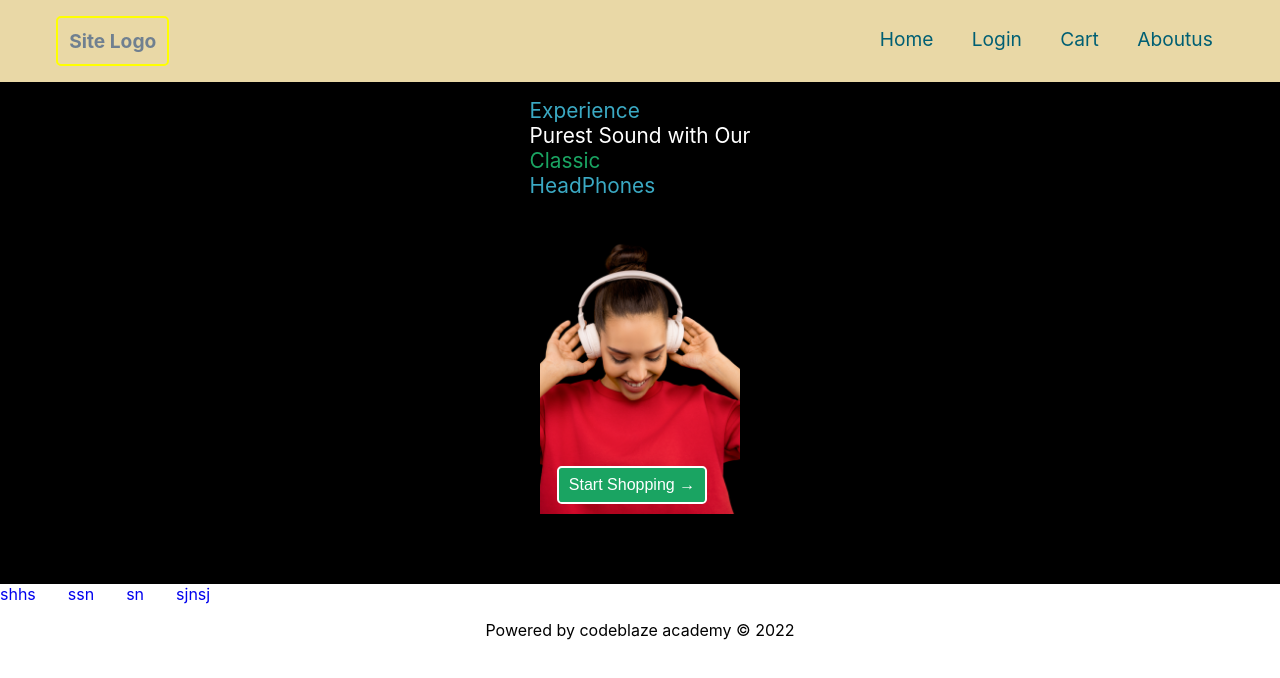
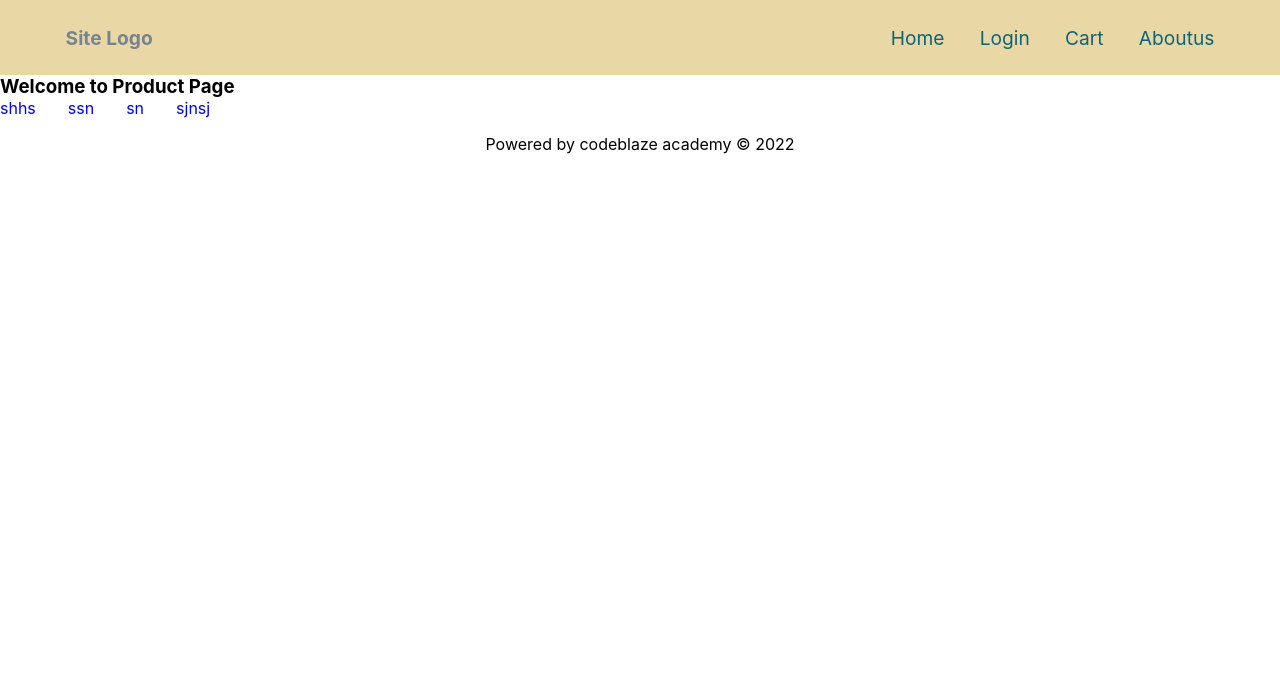
Before and after one commit to SoloBaChi/online-shopping-app, a React (Create React App) app: page /products in a window 1280 px wide. Shown: the top 678 px of the page. Built offline with nearby package versions, Linux system fonts and the light colour scheme.

Commit message:
Fourth Commit

```diff
--- a/public/index.html
+++ b/public/index.html
@@ -10,34 +10,14 @@
       content="Web site created using create-react-app"
     />
     <link rel="apple-touch-icon" href="%PUBLIC_URL%/logo192.png" />
-    <!--
-      manifest.json provides metadata used when your web app is installed on a
-      user's mobile device or desktop. See https://developers.google.com/web/fundamentals/web-app-manifest/
-    -->
+
     <link rel="manifest" href="%PUBLIC_URL%/manifest.json" />
-    <!--
-      Notice the use of %PUBLIC_URL% in the tags above.
-      It will be replaced with the URL of the `public` folder during the build.
-      Only files inside the `public` folder can be referenced from the HTML.
 
-      Unlike "/favicon.ico" or "favicon.ico", "%PUBLIC_URL%/favicon.ico" will
-      work correctly both with client-side routing and a non-root public URL.
-      Learn how to configure a non-root public URL by running `npm run build`.
-    -->
-    <title>React App</title>
+    <title>Shopping App</title>
   </head>
   <body>
     <noscript>You need to enable JavaScript to run this app.</noscript>
     <div id="root"></div>
-    <!--
-      This HTML file is a template.
-      If you open it directly in the browser, you will see an empty page.
 
-      You can add webfonts, meta tags, or analytics to this file.
-      The build step will place the bundled scripts into the <body> tag.
-
-      To begin the development, run `npm start` or `yarn start`.
-      To create a production bundle, use `npm run build` or `yarn build`.
-    -->
   </body>
 </html>
--- a/src/App.css
+++ b/src/App.css
@@ -110,14 +110,14 @@ left:-0.5rem;
 text-decoration:none;
 display:block;
 font-size:1.2rem;
-padding:0.7rem;
-background-color:var(--color10);
-color:var(--white);
+padding:0.6rem;
+color:var(--color6);
+background-color:var(--color1);
 border-radius:5px;
 text-align:center;
 }
 .nav-section nav ul li:first-child a{
-  border:2px solid yellow;
+  border:0px solid yellow;
   background-color:transparent;
   color:slategrey;
 }
@@ -129,9 +129,86 @@ text-align:center;
   margin:0 auto;
 }
 
-.nav-section nav ul a:hover{
-color:var(--color6);
-background-color:var(--color1);
+
+
+/*HomePage...SR-ONLY*/
+.sr-only{
+  display:none;
+  position:absolute;
+  width:1px;
+  height:1px;
+  margin:-1px;
+  padding:0;
+  border:none;
+  clip:rect(0,0,0,0);
+  overflow:hidden;
+}
+.menu-toggle{
+  display:inline-block;
+}
+.menu-toggle,.menu-close{
+  font-size:1.3rem;
+  color:#333;
+  padding:0.75px 15px;
+  line-height:1.5;
+}
+
+.menu-toggle:hover{
+ color:#c00;
+}
+/*HomePageStyles...off-canvas style*/
+.navbar-menu{
+  position:absolute;
+  display:block;
+  top:0;
+  left:0;
+  height:100%;
+  overflow-x:visible;
+  overflow-y:visible;
+  transform:translateY(-100%);
+  transition:transform 0.9s ease;
+  z-index:1000;
+  background:orange;
+  opacity:0.95;
+}
+.navbar-menu ul{
+  padding:0;
+  height:100%;
+  width:300px;
+}
+.navbar-menu .menu-close{
+ position:absolute;
+ top:0;
+ right:0;
+ color:#fff;
+ border:0px solid yellow;
+}
+
+#navbar-menu:target{
+  transform:translateX(0);
+}
+#navbar-menu:target ul{
+  position:relative;
+}
+#navbar-menu:target .menu-close{
+  z-index:1001;
+}
+#navbar-menu:target + .backdrop{
+  position:absolute;
+  display:block;
+  top:0;
+  left:0;
+  height:100%;
+  width:100%;
+  z-index:998;
+  background:rgb(0,0,0,0.8);
+  cursor:default;
+}
+
+@supports(position:fixed){
+  .navbar-menu, #navbar-menu:target + .backdrop{
+    position:fixed;
+  }
 }
 
 
@@ -157,11 +234,39 @@ background-color:var(--color1);
 /*Media Queries for different screen sizes*/
 /*For Tablet device*/
 @media(min-width:410px){
-  /*Header styles for tablet devices*/
-
+/*Header styles for tablet devices*/
 .nav-section nav ul li{
   flex-basis:40%;
   margin:0 auto;
+}
+.nav-section nav ul a{
+  background: var(--color10);
+  color:#fff;
+}
+.nav-section nav ul a:hover{
+color:var(--color6);
+background-color:var(--color1);
+}
+.navbar-menu,.menu-close,.menu-toggle{
+  display:none;
+}
+/*turn-off canvas*/
+.navbar-menu{
+  position:static;
+  display:block;
+  top:auto;
+  left:auto;
+  transform:translateX(0);
+  background:none;
+  height:auto;
+}
+.navbar-menu ul{
+  padding:0;
+  height:auto;
+  width:auto;
+}
+#navbar-menu:target + .backdrop{
+  background:none;
 }
 }
 
@@ -171,7 +276,7 @@ background-color:var(--color1);
 /*For desktop device*/
 @media(min-width:720px){
 
-  /*Header styles for desktop device*/
+/*Header styles for desktop device*/
  .nav-section nav ul{
   justify-content:flex-start;
  }
--- a/src/App.js
+++ b/src/App.js
@@ -1,12 +1,15 @@
 import React,{Component} from 'react';
 import Main from './components/MainComponent';
 import './App.css';
+import { BrowserRouter } from 'react-router-dom'
 
 const App = () => {
 
   return(
     <div>
+    <BrowserRouter>
       <Main/>
+     </BrowserRouter>
     </div>
     );
 
--- a/src/components/HeaderComponent.js
+++ b/src/components/HeaderComponent.js
@@ -1,19 +1,30 @@
 import React from 'react';
+import { Link } from 'react-router-dom';
+
 
 const Header = () => {
 
 	return(
 		<div className="header-wrapper">
 		 <header className="nav-section">
-		   <nav>
+		 <a href="#navbar-menu" className="menu-toggle" id="navbar-toggle" aria-label="Open Main Menu">
+           <span className="sr-only">Open Main Menu</span>
+           <span className="fa fa-bars" aria-hidden="true"></span>
+		 </a>
+		   <nav className="navbar-menu" id="navbar-menu">
+		   <a href="#navbar-toggle" className="menu-close" aria-label="Close Main Menu">
+		   <span className="sr-only">Close Main Menu</span>
+           <span className="fa fa-times" aria-hidden="true"></span>
+		   </a>
 		     <ul>
 		      <li><h1><a href="#">Site Logo</a></h1></li>
-              <li><a href="#">Home</a></li>
+              <li><Link to="/">Home</Link></li>
               <li><a href="#">Login</a></li>
               <li><a href="#">Cart</a></li>
               <li><a href="#">Aboutus</a></li>
 		     </ul>
 		   </nav>
+		   <a href="#navbar-toggle" className="backdrop" hidden aria-hidden="true" tabIndex="-1"></a>
 		 </header>
 		</div>
 		);
--- a/src/components/HomeComponent.js
+++ b/src/components/HomeComponent.js
@@ -1,4 +1,5 @@
 import React from 'react';
+import StartButton from './StartButton';
 
 function Home(props){
 	//console.log(props.image)
@@ -22,7 +23,7 @@ function Home(props){
 		    width="200px"/>
 		  </section>
 		  <section className="row">
-		   <button ><a href="#">Start Shopping &#8594;</a></button>
+		   <StartButton/>
 		  </section>
 
 		</div>
--- a/src/components/MainComponent.js
+++ b/src/components/MainComponent.js
@@ -2,7 +2,9 @@ import React,{Component,useState} from 'react';
 import Header from './HeaderComponent';
 import Home from './HomeComponent';
 import Footer from './FooterComponent';
+import Products from './ProductComponent';
 import {ITEMS} from '../shared/items';
+import {Switch, Route} from 'react-router-dom';
 
 class Main  extends Component{
 	constructor(props){
@@ -16,7 +18,12 @@ render(){
 	return(
 	<div className="main-wrapper">
 	<Header/>
+	<Switch>
+	<Route exact path="/">
 	{this.state.items.map(({id,...item})=>(<Home {...item} key={id}/>))}
+	</Route>
+	<Route path="/products" component={Products}/>
+	</Switch>
 	<Footer/>
 	</div>
 	);
--- a/src/components/ProductComponent.js
+++ b/src/components/ProductComponent.js
@@ -0,0 +1,8 @@
+import React from 'react';
+
+const Products = () => {
+	return(
+		<h3>Welcome to Product Page</h3>
+		);
+}
+export default Products;
--- /dev/null
+++ b/src/components/StartButton.js
@@ -0,0 +1,8 @@
+import React from 'react';
+import { Link } from 'react-router-dom';
+
+export default () => {
+  return(
+  	<button ><Link to ="/products">Start Shop&#8594;</Link></button>
+  	);
+ }
--- a/src/index.js
+++ b/src/index.js
@@ -1,5 +1,6 @@
 import React from 'react';
 import ReactDOM from 'react-dom';
+import 'font-awesome/css/font-awesome.min.css';
 import './index.css';
 import App from './App';
 import reportWebVitals from './reportWebVitals';
```
